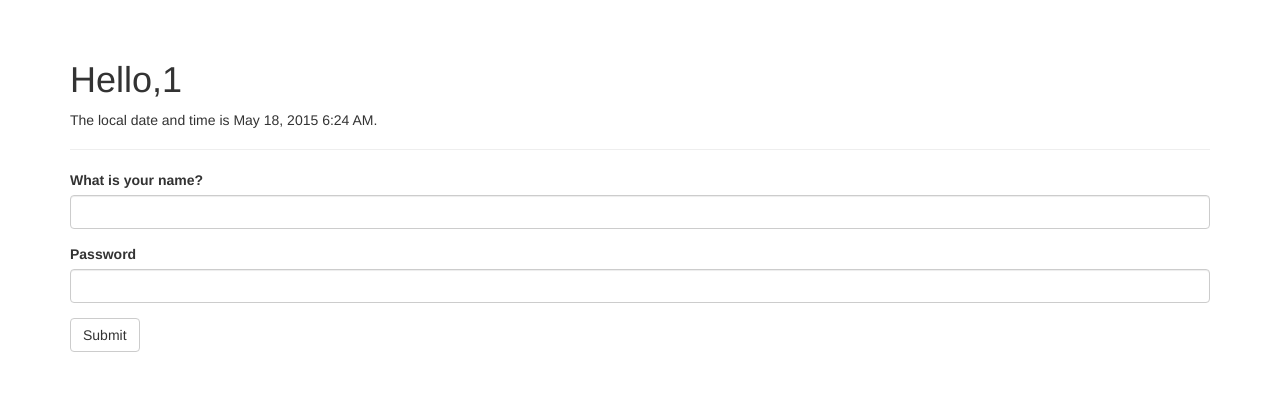
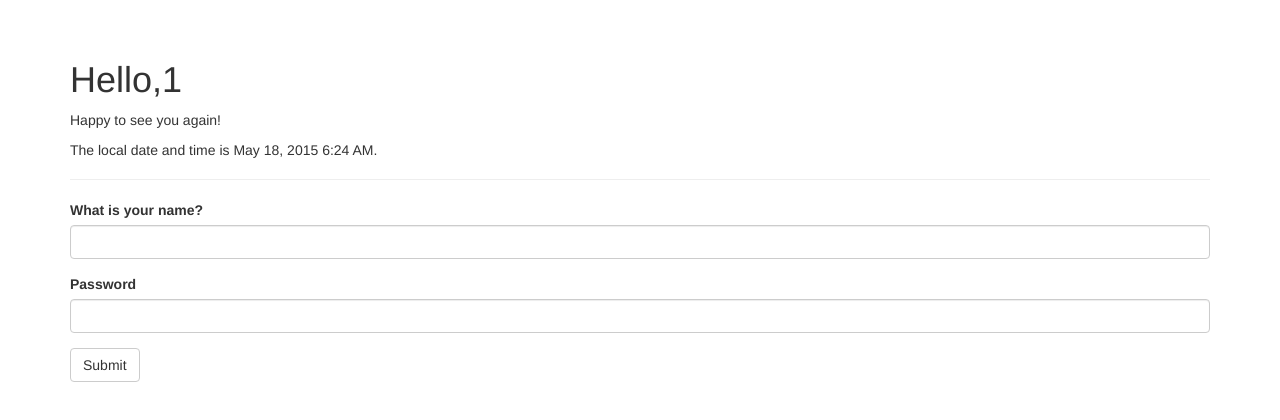
Before and after one commit to purejade/myflask, a Flask app: page / in a window 1280 px wide. Shown: the part 52-472 px from the top of the page. Run offline with Flask 2, Linux system fonts and the light colour scheme; the visitor is signed in with stand-in values (Sample User, id 1); some libraries are stand-ins or nearby versions.

Commit message:
version 0.1

```diff
--- a/templates/index.html
+++ b/templates/index.html
@@ -4,6 +4,11 @@
 {% block page_content %}
     <div class="page-header">
         <h1>Hello,{% if name %}{{ name }}{% else %}Stranger{% endif %}</h1>
+    {% if not known %}
+        <p> Pleased to meet you!</p>
+    {% else %}
+        <p>Happy to see you again!</p>
+    {% endif %}
     <p>The local date and time is {{ moment(current_time).format('LLL') }}.</p>
     </div>
 {{ wtf.quick_form(form) }}
--- /dev/null
+++ b/templates/mail/new_user.html
@@ -0,0 +1,2 @@
+
+Welcome {{ user.username }}
--- /dev/null
+++ b/templates/mail/new_user.txt
@@ -0,0 +1 @@
+Welcome {{ user.username }}
```
